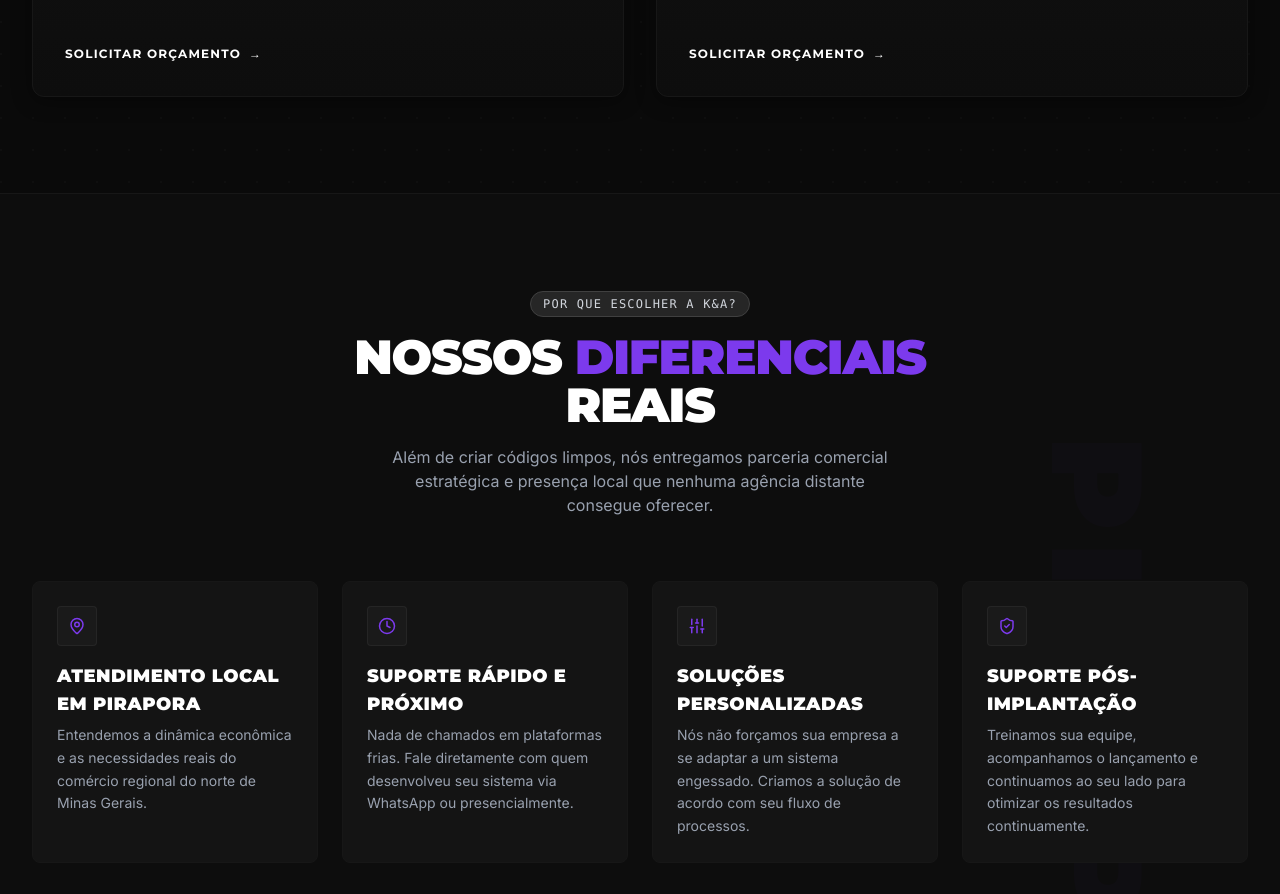
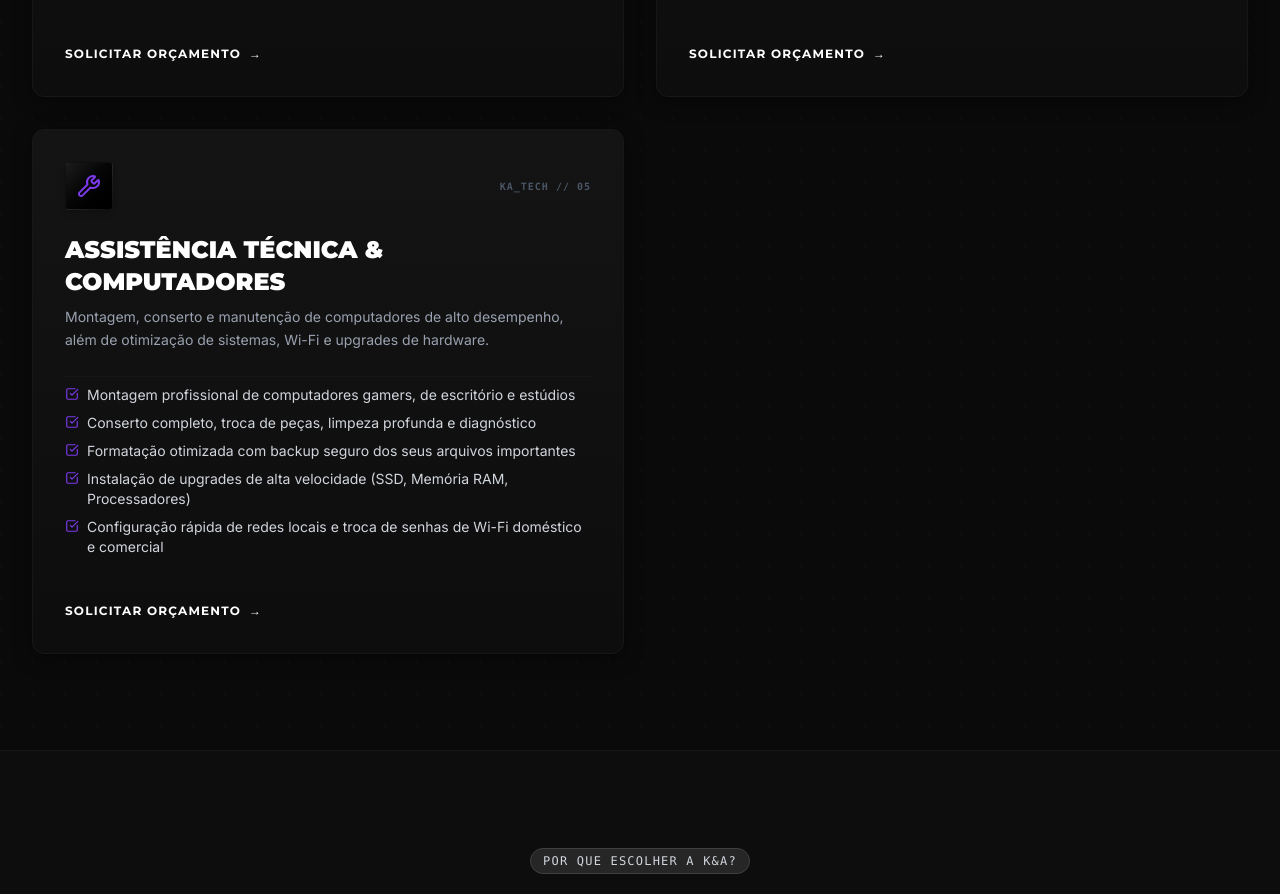
Before and after one commit to KauaiiBR/KA-TECH, a React (Vite) app: page / in a window 1280 px wide. Shown: the part 1900-2794 px from the top of the page. Built offline with nearby package versions, Linux system fonts and the light colour scheme.

Commit message:
aplicando servicos tecnicos

```diff
--- a/src/components/BudgetModal.tsx
+++ b/src/components/BudgetModal.tsx
@@ -41,7 +41,8 @@ export default function BudgetModal({ isOpen, onClose, presetService = '' }: Bud
     'Criação de Sites Comerciais',
     'Automações de Processos',
     'Landing Pages de Alta Conversão',
-    'Sistema ERP + Painel de Vendas'
+    'Sistema ERP + Painel de Vendas',
+    'Assistência Técnica & Computadores'
   ];
 
   const handleInputChange = (e: React.ChangeEvent<HTMLInputElement | HTMLTextAreaElement | HTMLSelectElement>) => {
--- a/src/components/Services.tsx
+++ b/src/components/Services.tsx
@@ -1,5 +1,5 @@
 import React from 'react';
-import { Monitor, Cpu, Zap, BarChart3, CheckSquare } from 'lucide-react';
+import { Monitor, Cpu, Zap, BarChart3, CheckSquare, Wrench } from 'lucide-react';
 import { motion } from 'motion/react';
 import { SERVICES } from '../data';
 
@@ -13,7 +13,8 @@ export default function Services({ onSelectService }: ServicesProps) {
     Monitor: Monitor,
     Cpu: Cpu,
     Zap: Zap,
-    BarChart3: BarChart3
+    BarChart3: BarChart3,
+    Wrench: Wrench
   };
 
   return (
--- a/src/data.ts
+++ b/src/data.ts
@@ -47,6 +47,19 @@ export const SERVICES: ServiceItem[] = [
       'Controle completo de estoque e fluxo financeiro',
       'Emissão de relatórios em tempo real e gráficos dinâmicos',
       'Gerenciamento simplificado de equipe e comissões'
+    ]
+  },
+  {
+    id: 'suporte-ti-computadores',
+    iconName: 'Wrench',
+    title: 'Assistência Técnica & Computadores',
+    description: 'Montagem, conserto e manutenção de computadores de alto desempenho, além de otimização de sistemas, Wi-Fi e upgrades de hardware.',
+    features: [
+      'Montagem profissional de computadores gamers, de escritório e estúdios',
+      'Conserto completo, troca de peças, limpeza profunda e diagnóstico',
+      'Formatação otimizada com backup seguro dos seus arquivos importantes',
+      'Instalação de upgrades de alta velocidade (SSD, Memória RAM, Processadores)',
+      'Configuração rápida de redes locais e troca de senhas de Wi-Fi doméstico e comercial'
     ]
   }
 ];
```
